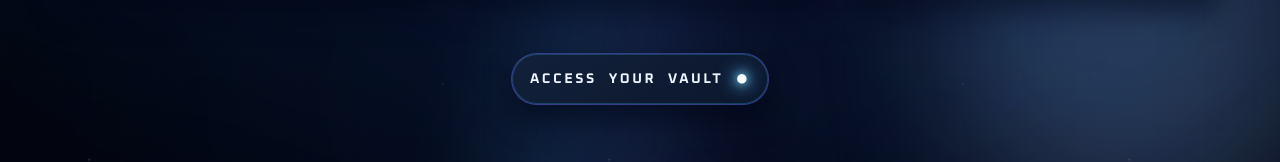
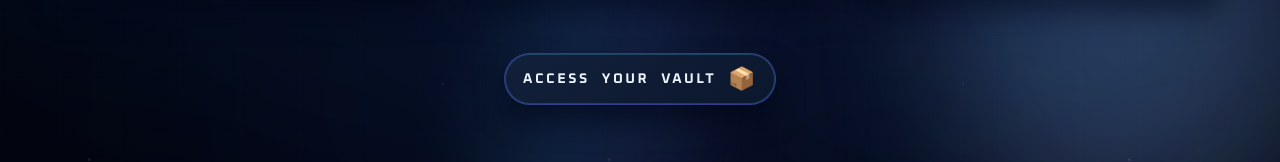
Before and after one commit to rudranshhere009/Cyber-Vault, a React (Vite) app in the folder cybervault-electron-react/: page / in a window 1280 px wide. Shown: the part 1006-1168 px from the top of the page. Built offline with nearby package versions, Linux system fonts and the light colour scheme.

Commit message:
Theme Alterations

```diff
--- a/cybervault-electron-react/src/components/Welcome.css
+++ b/cybervault-electron-react/src/components/Welcome.css
@@ -3173,3 +3173,40 @@ body.theme-night .security-card,
 body.theme-night .pamphlet-inner {
   animation-name: none !important;
 }
+
+/* Welcome parity tweaks: login/signup glide + CTA box emoji */
+.welcome-header {
+  position: relative;
+}
+
+.welcome-header::before {
+  content: '';
+  position: absolute;
+  top: -16px;
+  left: 50%;
+  transform: translateX(-50%);
+  width: 220px;
+  height: 2px;
+  background: linear-gradient(90deg, transparent, rgba(121, 163, 217, 0.95), transparent);
+  animation: welcomeHeaderGlide 2s linear infinite;
+  pointer-events: none;
+}
+
+@keyframes welcomeHeaderGlide {
+  0% { transform: translateX(-50%) scaleX(0); opacity: 0.45; }
+  50% { opacity: 1; }
+  100% { transform: translateX(-50%) scaleX(1); opacity: 0.45; }
+}
+
+.btn-dot {
+  font-family: "Apple Color Emoji", "Segoe UI Emoji", "Noto Color Emoji", "Twemoji Mozilla", sans-serif;
+  font-size: 20px;
+  line-height: 1;
+  text-shadow: none;
+  filter: none;
+}
+
+body.theme-night .btn-dot {
+  text-shadow: none;
+  filter: none;
+}
--- a/cybervault-electron-react/src/components/Welcome.jsx
+++ b/cybervault-electron-react/src/components/Welcome.jsx
@@ -302,7 +302,7 @@ function Welcome({ onContinue }) {
               <span className="btn-word">Your</span>
               <span className="btn-word">Vault</span>
             </span>
-            <span className="btn-dot" aria-hidden="true">{'\u25CF'}</span>
+            <span className="btn-dot" aria-hidden="true">{'\u{1F4E6}'}</span>
           </button>
         </div>
 
```
